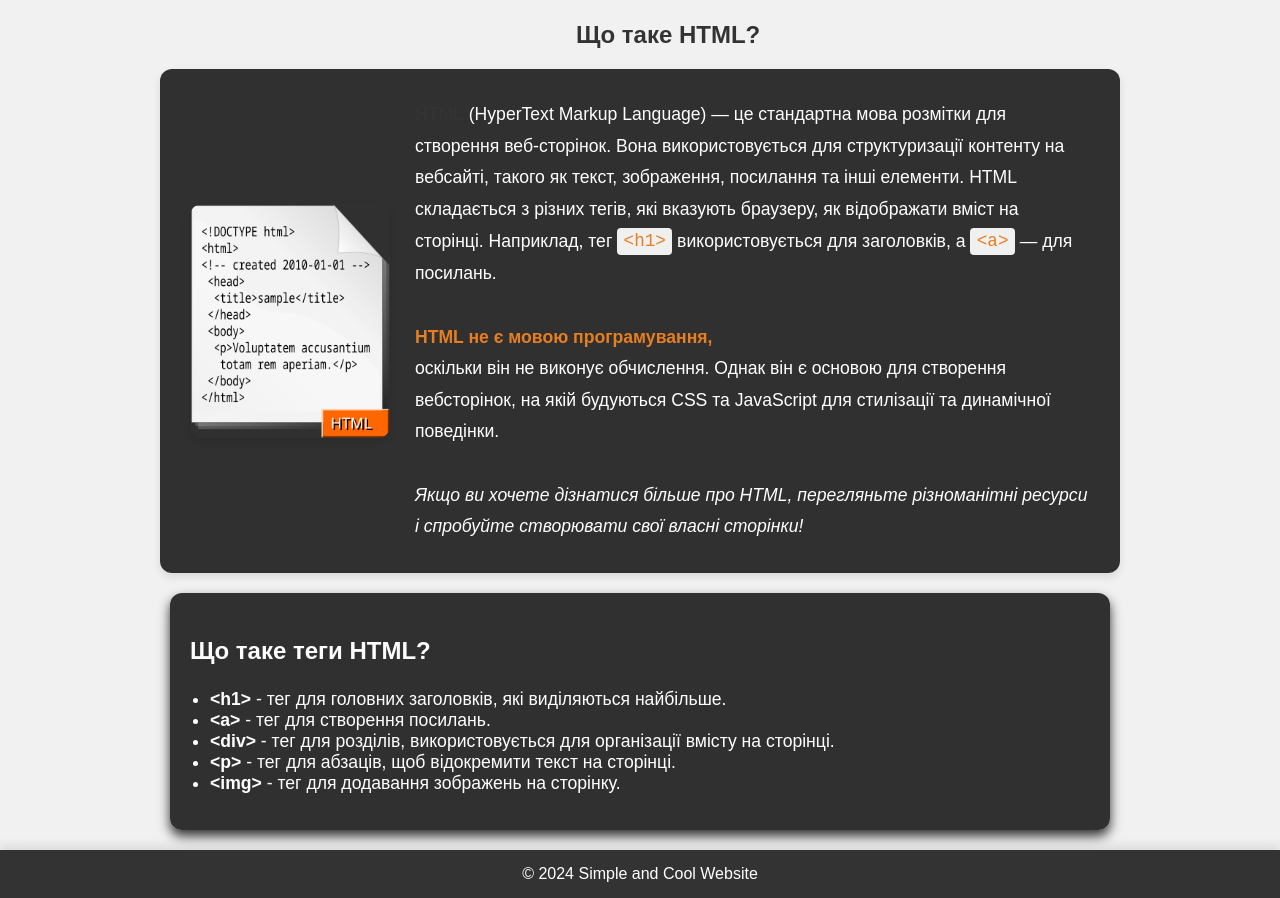
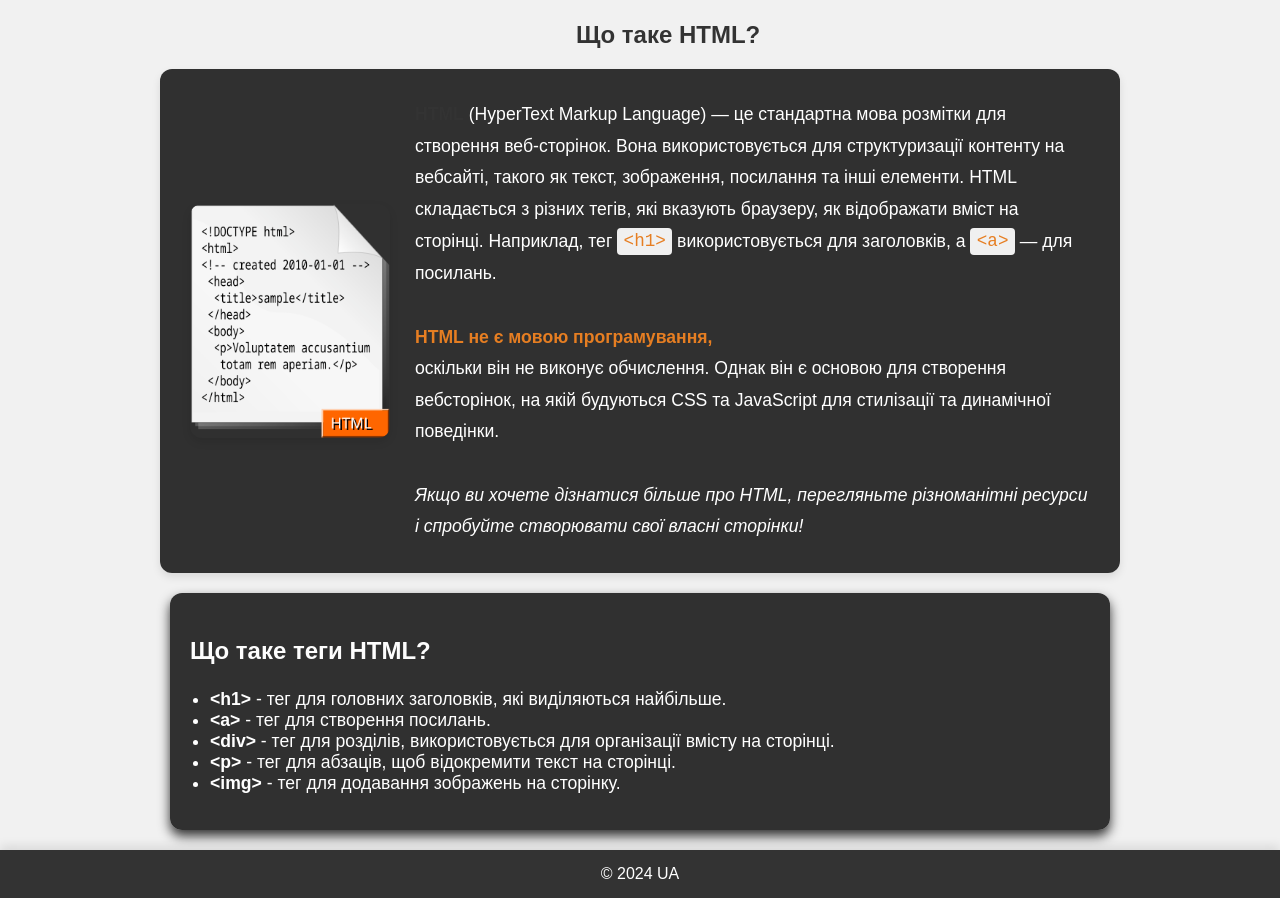
Before and after one commit to mayufewlbi/htm, a plain HTML site: page index.html in a window 1280 px wide. Shown: the part 83-981 px from the top of the page. Drawn offline with Linux system fonts and the light colour scheme.

Commit message:
Update index.html

```diff
--- a/index.html
+++ b/index.html
@@ -38,7 +38,7 @@
     </main>
 
     <footer class="page-footer">
-        &copy; 2024 Simple and Cool Website
+        &copy; 2024 UA
     </footer>
 </body>
 </html>
```
